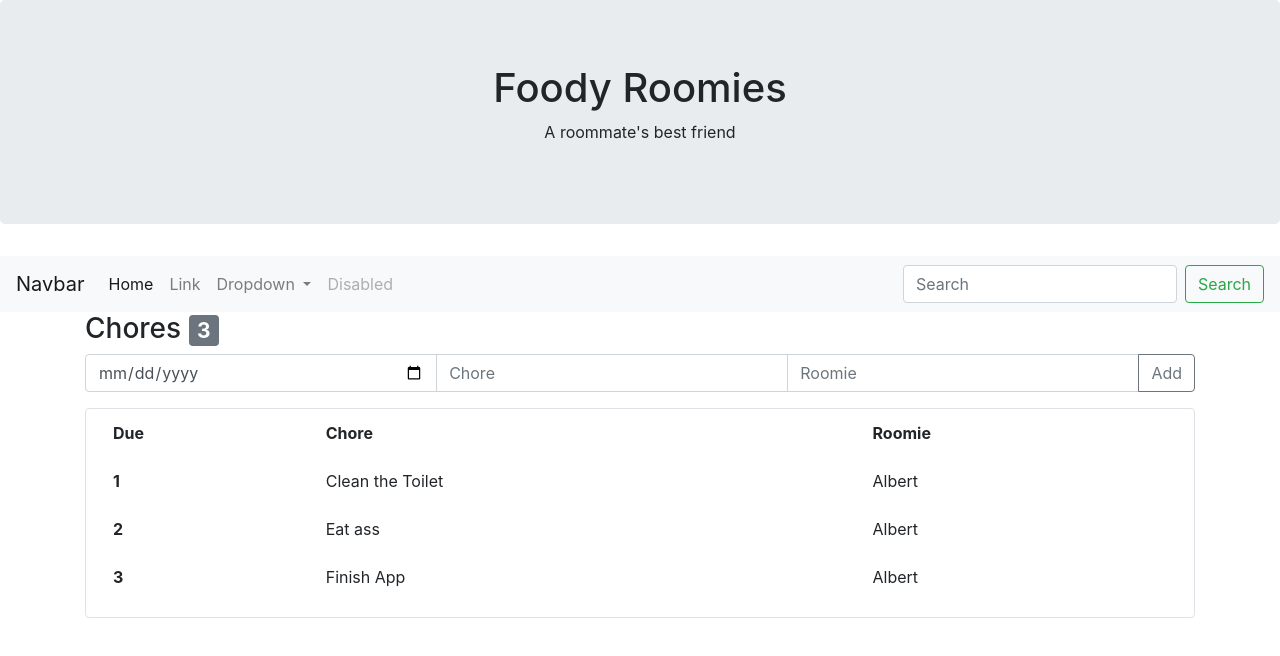
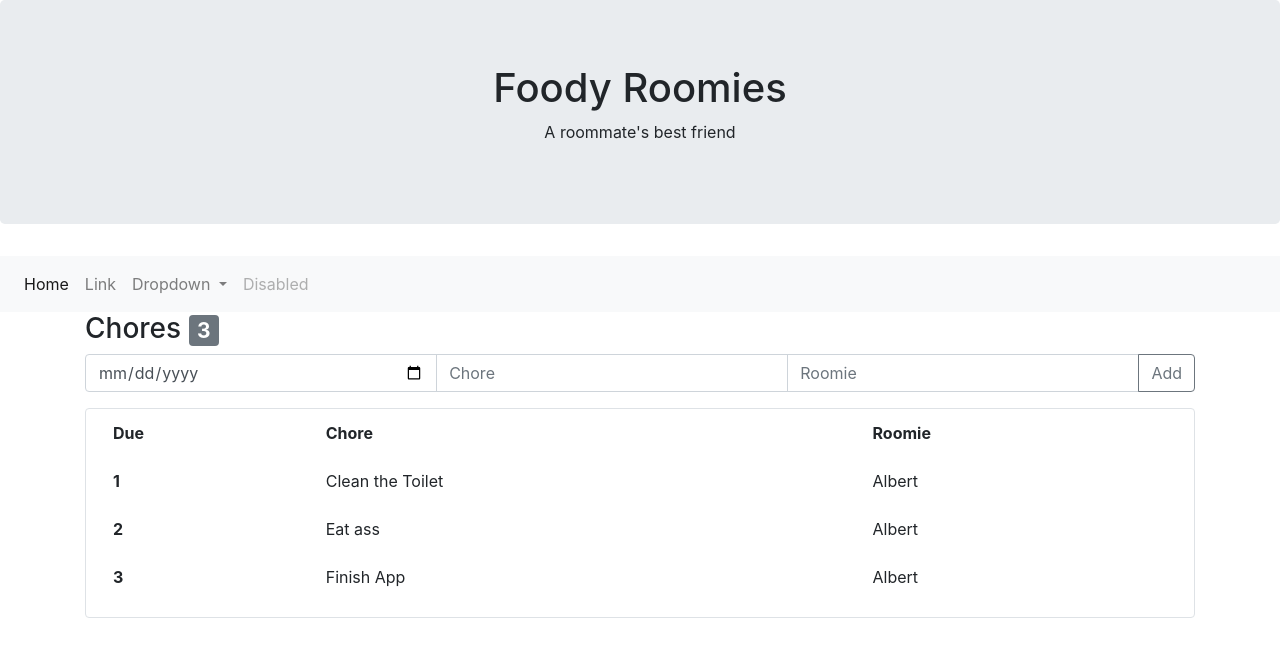
Before and after one commit to alexshi0000/FoodyRoomies, a website: page public/index.html in a window 1280 px wide. Drawn offline with nearby package versions, Linux system fonts and the light colour scheme.

Commit message:
Update index.html

```diff
--- a/public/index.html
+++ b/public/index.html
@@ -44,10 +44,6 @@
     </div>
 
     <nav class="navbar navbar-expand-lg navbar-light bg-light">
-  <a class="navbar-brand" href="#">Navbar</a>
-  <button class="navbar-toggler" type="button" data-toggle="collapse" data-target="#navbarSupportedContent" aria-controls="navbarSupportedContent" aria-expanded="false" aria-label="Toggle navigation">
-    <span class="navbar-toggler-icon"></span>
-  </button>
 
   <div class="collapse navbar-collapse" id="navbarSupportedContent">
     <ul class="navbar-nav mr-auto">
@@ -72,11 +68,7 @@
         <a class="nav-link disabled" href="#">Disabled</a>
       </li>
     </ul>
-    <form class="form-inline my-2 my-lg-0">
-      <input class="form-control mr-sm-2" type="search" placeholder="Search" aria-label="Search">
-      <button class="btn btn-outline-success my-2 my-sm-0" type="submit">Search</button>
-    </form>
-  </div>
+   </div>
 </nav>
 
     <div class="container">
```
